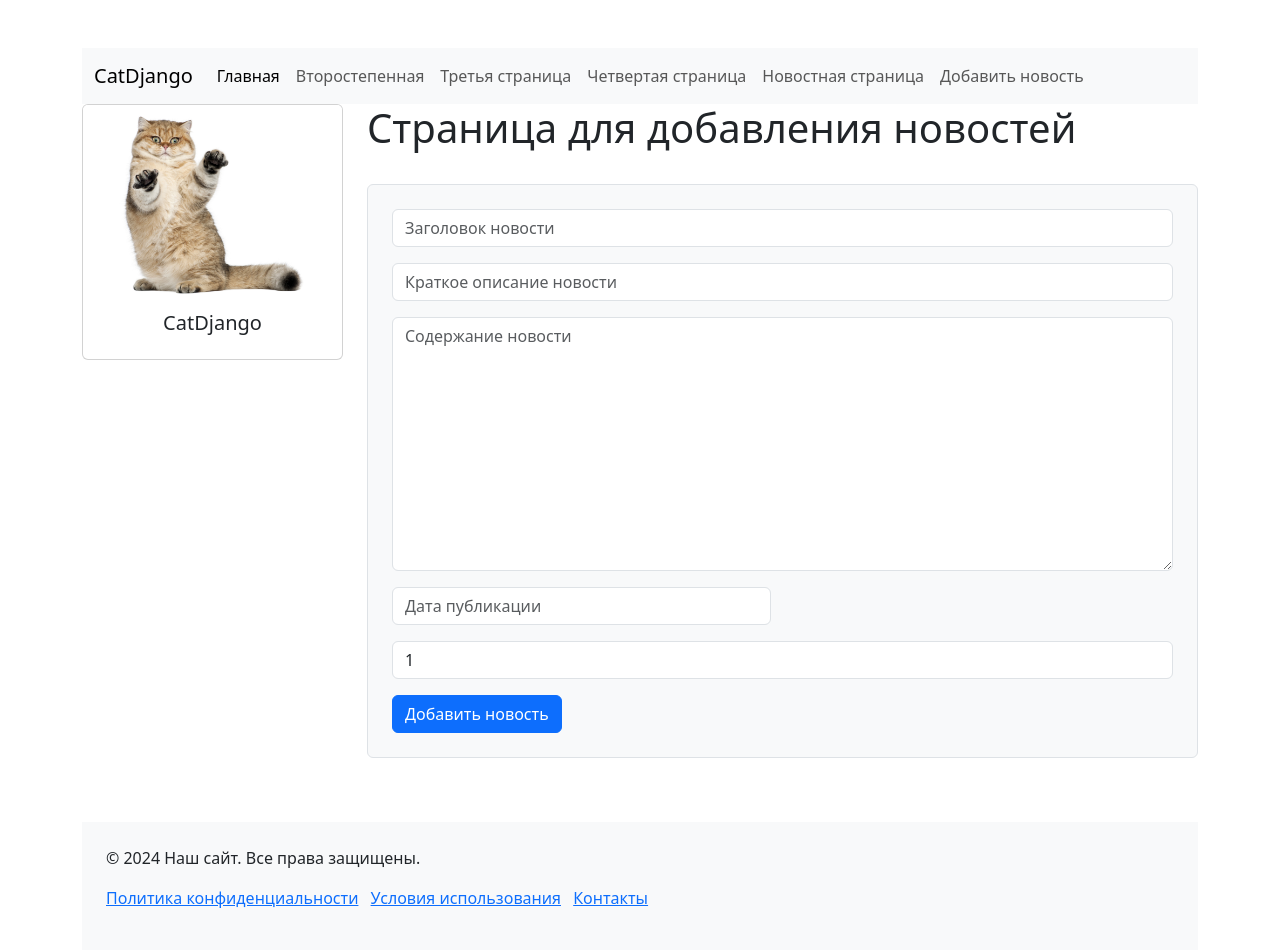
After one commit to MoonWalker404/Django, a Django app: page /news/create_news/ in a window 1280 px wide. The commit adds this page. Run offline with Django 5.2, Linux system fonts and the light colour scheme.

Commit message:
add Django lessone 4

```diff
--- a/ZeroCoder/main/templates/main/menu.html
+++ b/ZeroCoder/main/templates/main/menu.html
@@ -12,7 +12,10 @@
     <li class="nav-item">
         <a class="nav-link" href="{% url 'page4' %}">Четвертая страница</a>
     </li>
-     <li class="nav-item">
+    <li class="nav-item">
         <a class="nav-link" href="{% url 'news_home' %}">Новостная страница</a>
     </li>
+    <li class="nav-item">
+        <a class="nav-link" href="{% url 'add_news' %}">Добавить новость</a>
+    </li>
 </ul>
--- /dev/null
+++ b/ZeroCoder/news/forms.py
@@ -0,0 +1,15 @@
+from .models import News_post
+from django.forms import ModelForm, Textarea, TextInput, DateTimeInput
+
+class News_postForm(ModelForm):
+	class Meta:
+		model = News_post
+		fields = ['title', 'short_description', 'text', 'pub_date', 'author']
+		widgets = {
+			'title': TextInput(attrs={'class': 'form-control', 'placeholder': 'Заголовок новости'}),
+			'short_description': TextInput(attrs={'class': 'form-control', 'placeholder': 'Краткое описание новости'}),
+			'text': Textarea(attrs={'class': 'form-control', 'placeholder': 'Содержание новости'}),
+			'pub_date': DateTimeInput(attrs={'class': 'form-control', 'placeholder': 'Дата публикации'}),
+			'author': TextInput(attrs={'class': 'form-control', 'placeholder': 'Автор'})
+
+		}
--- /dev/null
+++ b/ZeroCoder/news/templates/news/add_new_post.html
@@ -0,0 +1,37 @@
+{% extends 'main/layoute.html' %}
+
+{% block title %}
+    <title>Страница для добавления новостей</title>
+{% endblock %}
+
+{% block content %}
+<h1>Страница для добавления новостей</h1><br>
+
+<div>
+    <form method="post" class="p-4 border rounded bg-light">
+        {% csrf_token %}
+        <div class="mb-3">
+            {{ form.title }}
+        </div>
+        <div class="mb-3">
+            {{ form.short_description }}
+        </div>
+        <div class="mb-3">
+            {{ form.text }}
+        </div>
+        <div class="row">
+            <div class="col-md-6 mb-3">
+                {{ form.pub_date }}
+            </div>
+            <div class="mb-3">
+            {{ form.author }}
+        </div>
+
+        </div>
+        <button type="submit" class="btn btn-primary">Добавить новость</button>
+    </form>
+    <p> {{error}} </p>
+
+</div>
+
+{% endblock %}
--- a/ZeroCoder/news/urls.py
+++ b/ZeroCoder/news/urls.py
@@ -3,4 +3,5 @@ from . import views
 
 urlpatterns = [
     path('', views.home, name='news_home'),
+    path('create_news/', views.create_news, name='add_news')
 ]
--- a/ZeroCoder/news/views.py
+++ b/ZeroCoder/news/views.py
@@ -1,6 +1,19 @@
-from django.shortcuts import render
+from django.shortcuts import render, redirect
 from .models import News_post
+from .forms import News_postForm
 # Create your views here.
 def home(request):
     news = News_post.objects.all()
     return render(request, 'news/news.html', {'news': news})
+
+def create_news(request):
+    error = ""
+    if request.method == 'POST':
+        form = News_postForm(request.POST)
+        if form.is_valid():
+            form.save()
+            return redirect('news_home')
+        else:
+            error = "Данные были заполнены не корректно"
+    form = News_postForm()
+    return render(request, 'news/add_new_post.html', {'form': form, 'error': error})
```
Also changed, not shown: ZeroCoder/news/templates/news/news.html (+13 -3 lines), ZeroCoder/__init__.py (added), ZeroCoder/db.sqlite3.
